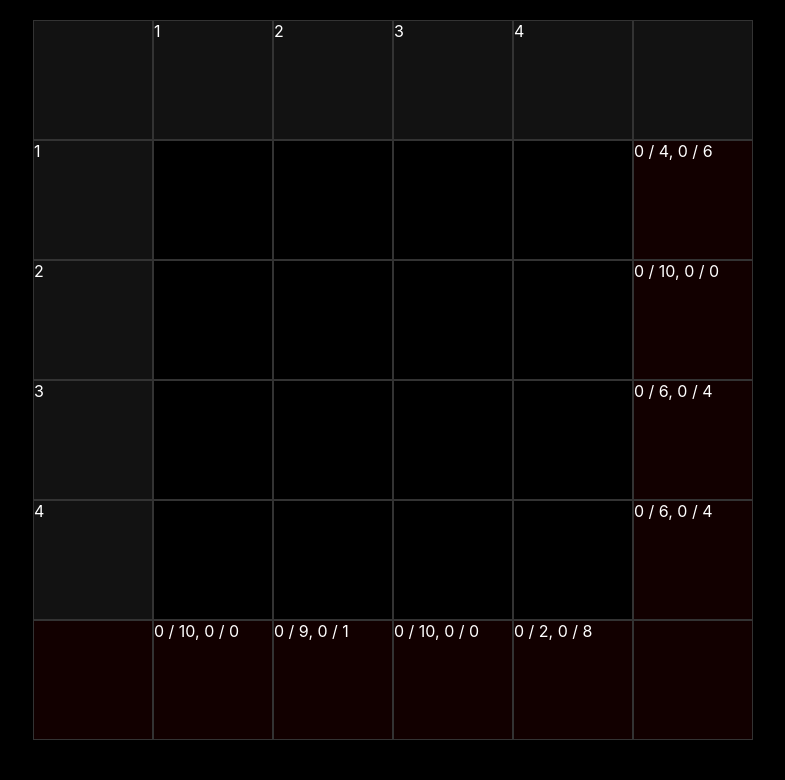
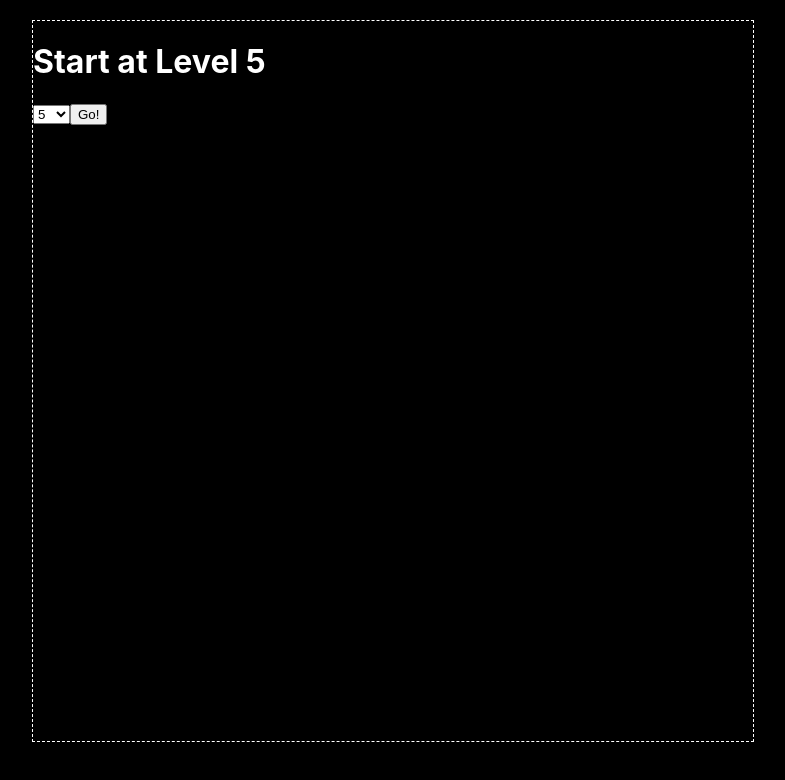
Before and after one commit to sblackstone/kakurasu, a React (Create React App) app: page / in a window 1280 px wide. Shown: the top 780 px of the page, without its empty margins (247-1032 px from the left). Built offline with nearby package versions, Linux system fonts and the light colour scheme.

Commit message:
New Game Screen

```diff
--- a/src/App.css
+++ b/src/App.css
@@ -16,6 +16,14 @@ body, html {
   flex-direction: row;
   flex-grow: 1;
   align-content: space-between;
+}
+
+.new-game-screen {
+  margin: 2.5vmin auto;
+  width: 90vmin;
+  height: 90vmin;
+  color: #fff;
+  border: 1px dashed #fff !important;
 }
 
 .square {
--- a/src/App.js
+++ b/src/App.js
@@ -1,13 +1,14 @@
 import './App.css';
 import { Board } from './Board';
+import { NewGameScreen } from './NewGameScreen';
 import { GameModel } from './GameModel';
 import { useState } from 'react';
 
 
 function App() {
-  const model = new GameModel(4);
-  const [ gm, setGm ] = useState(model);
-  const [ viewState, setViewState ] = useState(model.export());
+  const model = null;
+  const [ gm, setGm ] = useState(null);
+  const [ viewState, setViewState ] = useState(null);
 
   const onSquareClick = function(i,j) {
     gm.toggleSquare(i,j);
@@ -15,15 +16,20 @@ function App() {
     setViewState(gm.export());
   }
 
- const newGame = function(newSize) {
-   const newGm = new GameModel(newSize);
-   setGm(newGm);
-   setViewState(newGm.export());
- }
-
- window.newGame = newGame.bind(this);
+  const onNewGame = function(newSize) {
+    const newGm = new GameModel(newSize);
+    setGm(newGm);
+    setViewState(newGm.export());
+  }
 
   window.gm = gm;
+  if (viewState === null) {
+    return (
+      <div className="container">
+        <NewGameScreen onNewGame={onNewGame} />
+      </div>
+    );
+  }
   return (
     <div className="container">
       <Board size={viewState.size} onSquareClick={onSquareClick} viewState={viewState} />
--- /dev/null
+++ b/src/NewGameScreen.js
@@ -0,0 +1,28 @@
+import { useState } from 'react';
+export function NewGameScreen(props) {
+
+  const [ newLevel, setNewLevel ] = useState(5);
+
+  return (
+    <div className="new-game-screen">
+    <h1>Start at Level {newLevel}</h1>
+    <select value={newLevel} onChange={(e)=> { setNewLevel(parseFloat(e.currentTarget.value)); }} >
+      <option>2</option>
+      <option>3</option>
+      <option>4</option>
+      <option>5</option>
+      <option>6</option>
+      <option>7</option>
+      <option>8</option>
+      <option>9</option>
+      <option>10</option>
+      <option>11</option>
+      <option>12</option>
+    </select>
+
+    <button onClick={()=> { props.onNewGame(newLevel)}}>Go!</button>
+    </div>
+
+
+  )
+}
```
